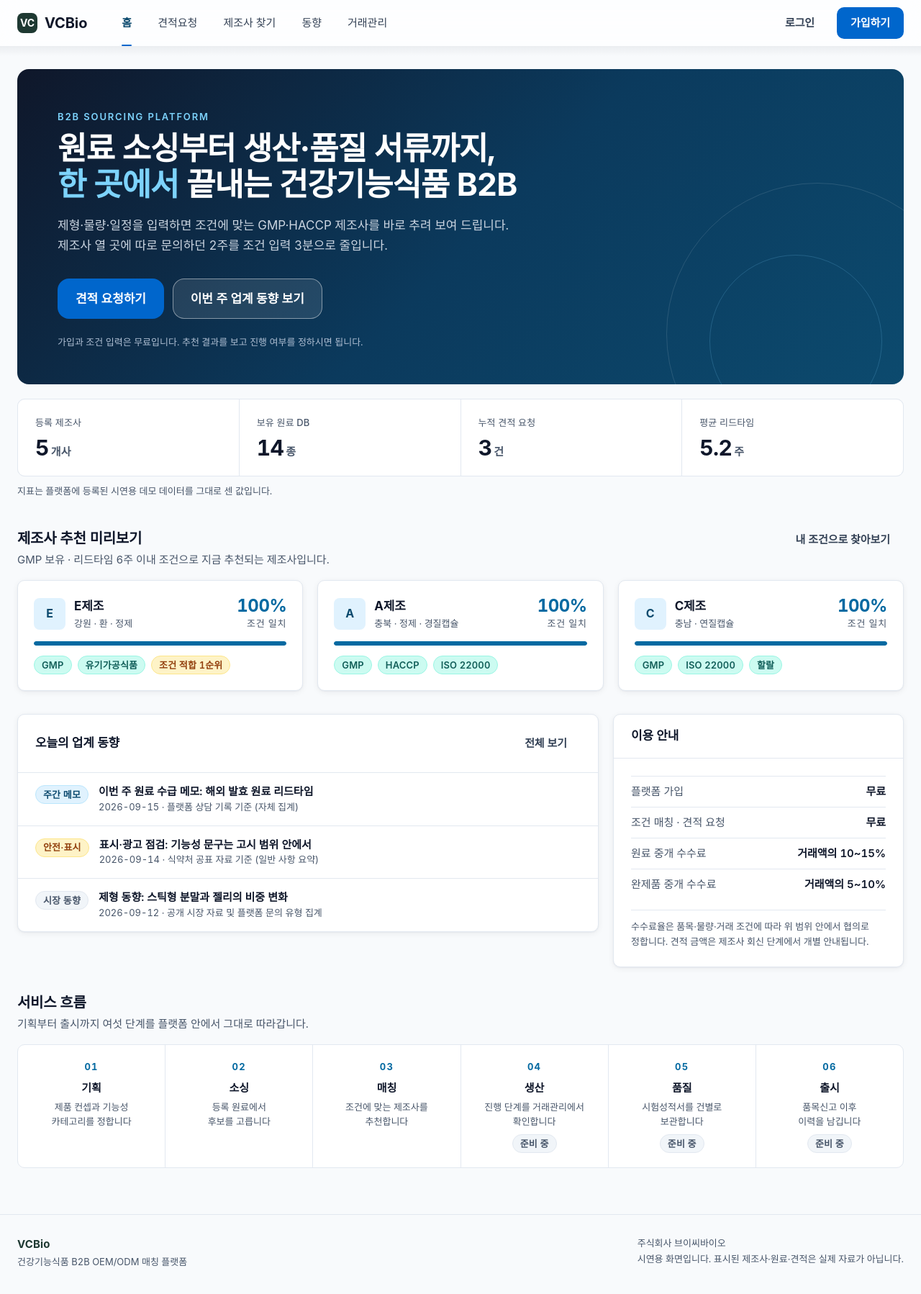
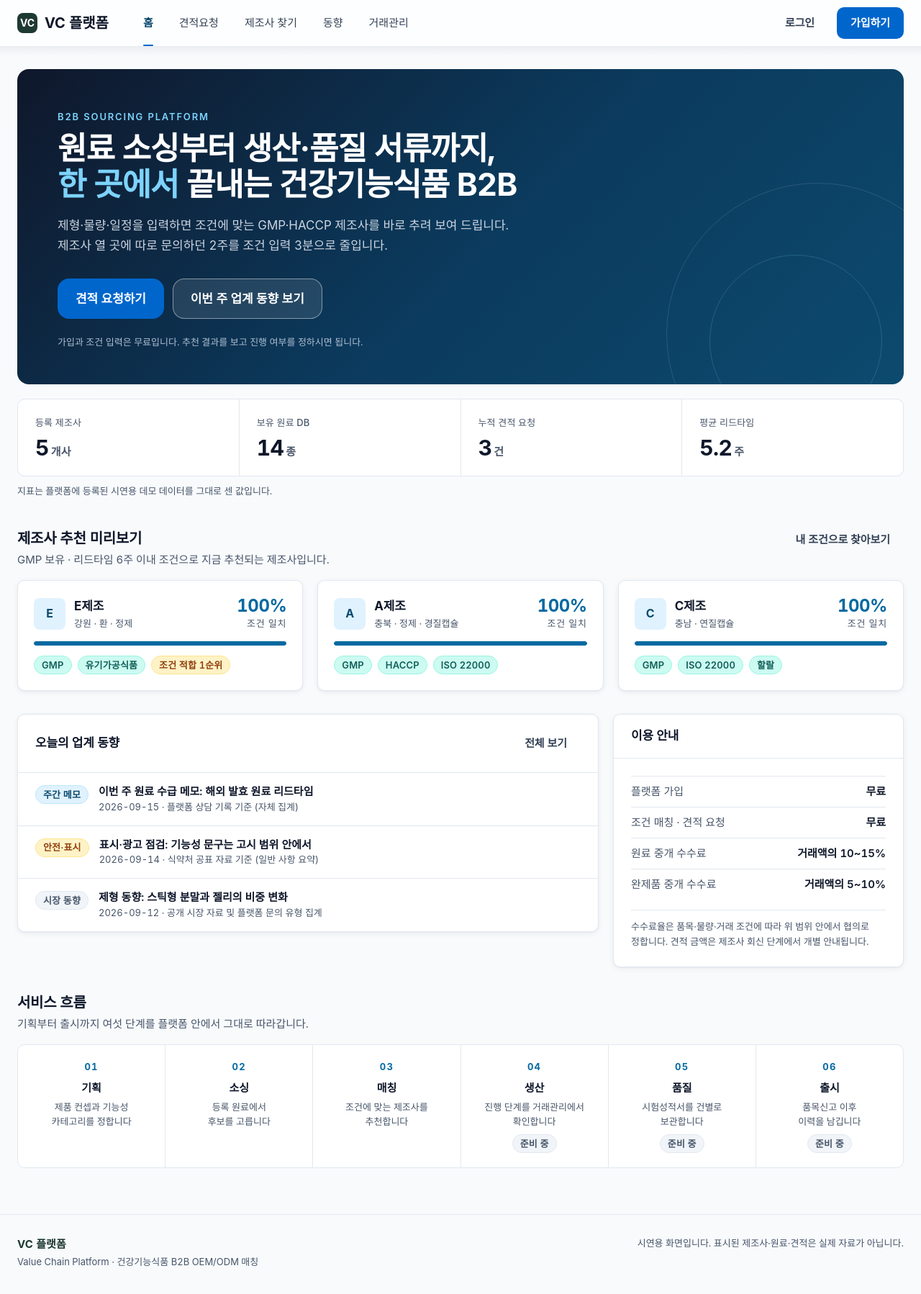
Before and after one commit to vcbio/vc-platform, a Next.js app: page / in a window 1280 px wide. Shown: the top 1798 px of the page at 72% size. Built offline with nearby package versions, Linux system fonts and the light colour scheme.

Commit message:
brand: VC 플랫폼 (Value Chain Platform) — drop 브이씨바이오/VCBio from UI

```diff
--- a/src/app/layout.tsx
+++ b/src/app/layout.tsx
@@ -4,7 +4,7 @@ import Footer from "@/components/ui/Footer";
 import "./globals.css";
 
 export const metadata: Metadata = {
-  title: "VC Platform — 건강기능식품 B2B OEM/ODM 매칭",
+  title: "VC 플랫폼 — Value Chain Platform · 건강기능식품 B2B OEM/ODM 매칭",
   description:
     "건강기능식품 제조사와 유통사를 잇는 B2B OEM/ODM 매칭 플랫폼. 견적 요청, 제조사 찾기, 원료·규제 동향을 한 곳에서 봅니다.",
 };
--- a/src/components/deal/DealDashboard.tsx
+++ b/src/components/deal/DealDashboard.tsx
@@ -54,7 +54,7 @@ const DOCS = [
   { name: "견적 회신서", owner: "제조사" },
   { name: "품목제조보고서", owner: "제조사" },
   { name: "시험성적서 (COA)", owner: "제조사" },
-  { name: "표시사항 검토서", owner: "브이씨바이오" },
+  { name: "표시사항 검토서", owner: "VC 플랫폼" },
   { name: "거래 조건 합의서", owner: "양측" },
 ];
 
--- a/src/components/ui/Footer.tsx
+++ b/src/components/ui/Footer.tsx
@@ -7,12 +7,10 @@ export default function Footer() {
       <Container>
         <div className="pf-foot-in">
           <div>
-            <b>VCBio</b>
-            <p>건강기능식품 B2B OEM/ODM 매칭 플랫폼</p>
+            <b>VC 플랫폼</b>
+            <p>Value Chain Platform · 건강기능식품 B2B OEM/ODM 매칭</p>
           </div>
           <p>
-            주식회사 브이씨바이오
-            <br />
             시연용 화면입니다. 표시된 제조사·원료·견적은 실제 자료가 아닙니다.
           </p>
         </div>
--- a/src/components/ui/Header.tsx
+++ b/src/components/ui/Header.tsx
@@ -64,7 +64,7 @@ export default function Header() {
             <span className="mark" aria-hidden="true">
               VC
             </span>
-            VCBio
+            VC 플랫폼
           </Link>
 
           <nav className="pf-gnb-nav" aria-label="주요 메뉴">
```
Also changed, not shown: 1 other file (tests, documents, lock files or other folders).
